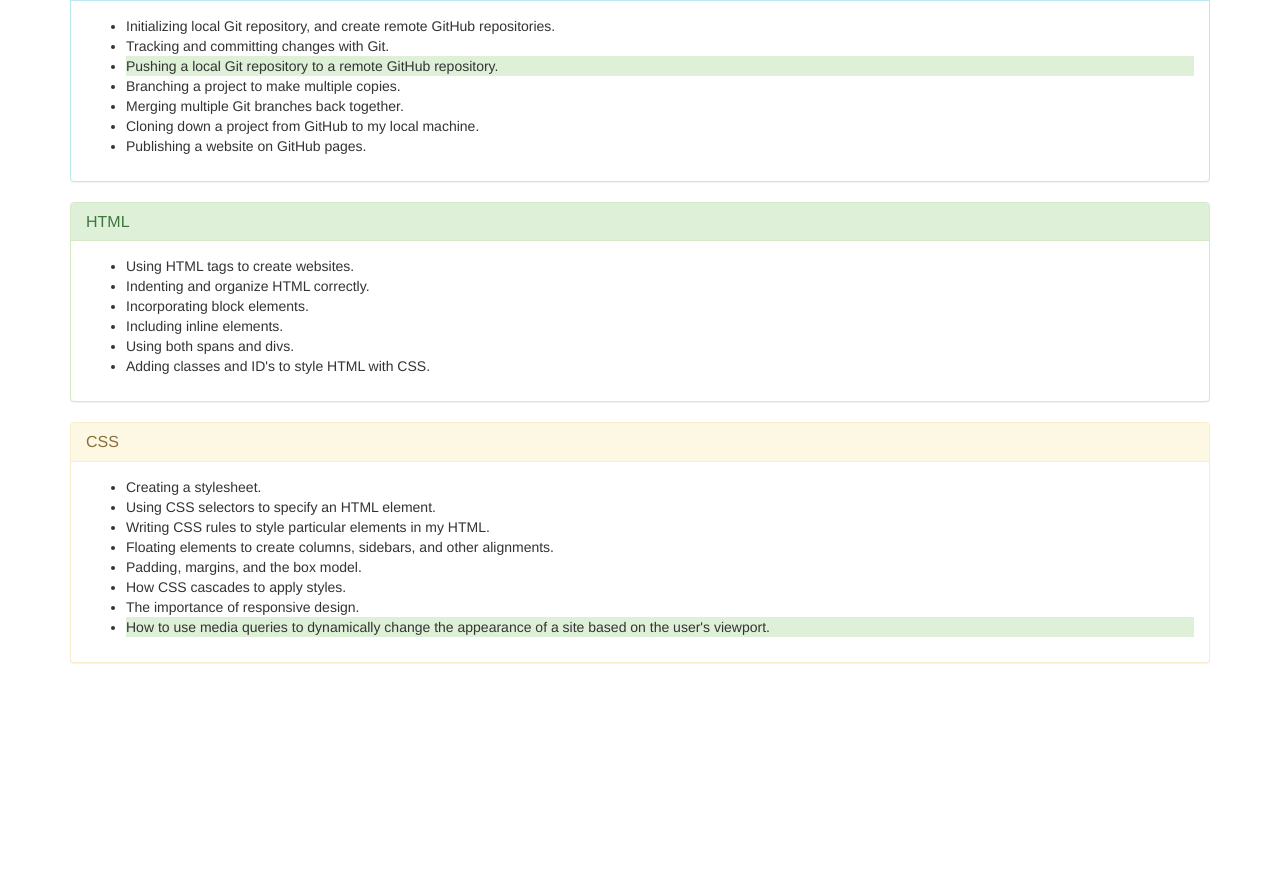
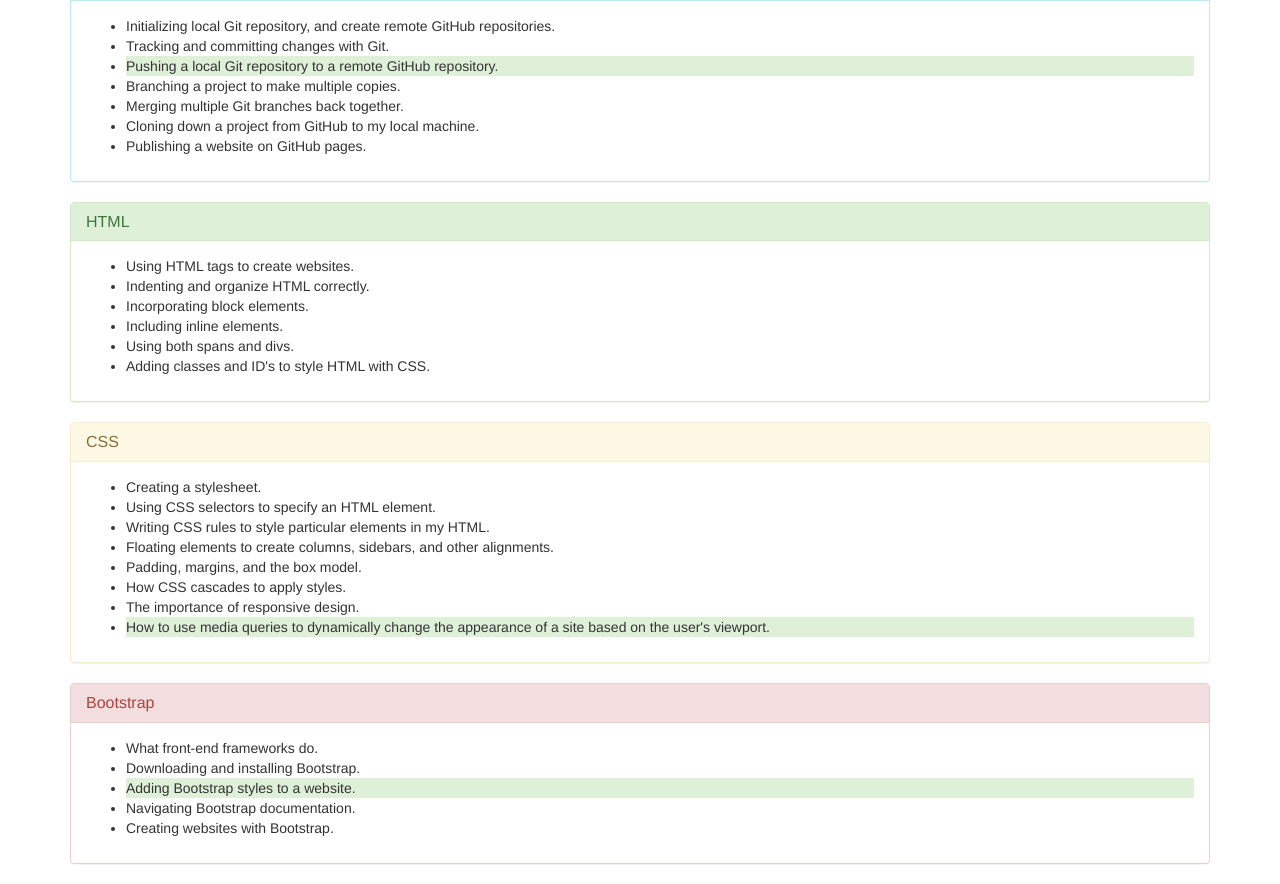
Before and after one commit to planeswalker1/sketch, a plain HTML site: page index.html in a window 1280 px wide. Shown: the part 522-1406 px from the top of the page. Before the commit the page ends 1205 px from the top, so only its background shows below. Drawn offline with Linux system fonts and the light colour scheme.

Commit message:
Add bootstrap section

```diff
--- a/index.html
+++ b/index.html
@@ -72,6 +72,20 @@
         </ul>
       </div>
     </div>
+    <div class="panel panel-danger">
+      <div class="panel-heading">
+        <h2 class="panel-title">Bootstrap</h2>
+      </div>
+      <div class="panel-body">
+        <ul>
+          <li>What front-end frameworks do.</li>
+          <li>Downloading and installing Bootstrap.</li>
+          <li class="bg-success">Adding Bootstrap styles to a website.</li>
+          <li>Navigating Bootstrap documentation.</li>
+          <li>Creating websites with Bootstrap.</li>
+        </ul>
+      </div>
+    </div>
   </div>
 </body>
 </html>
```
